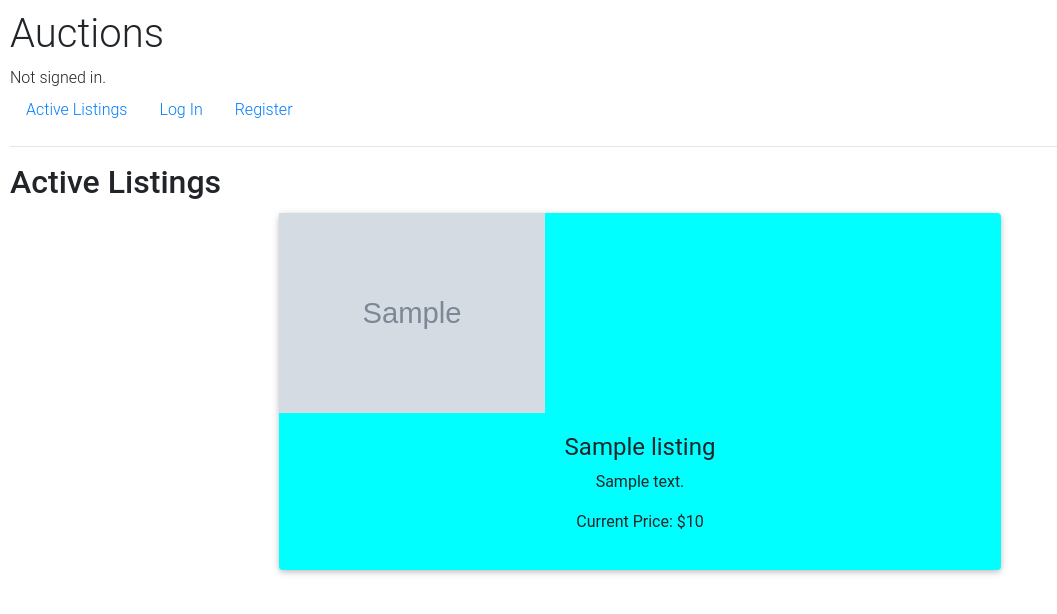
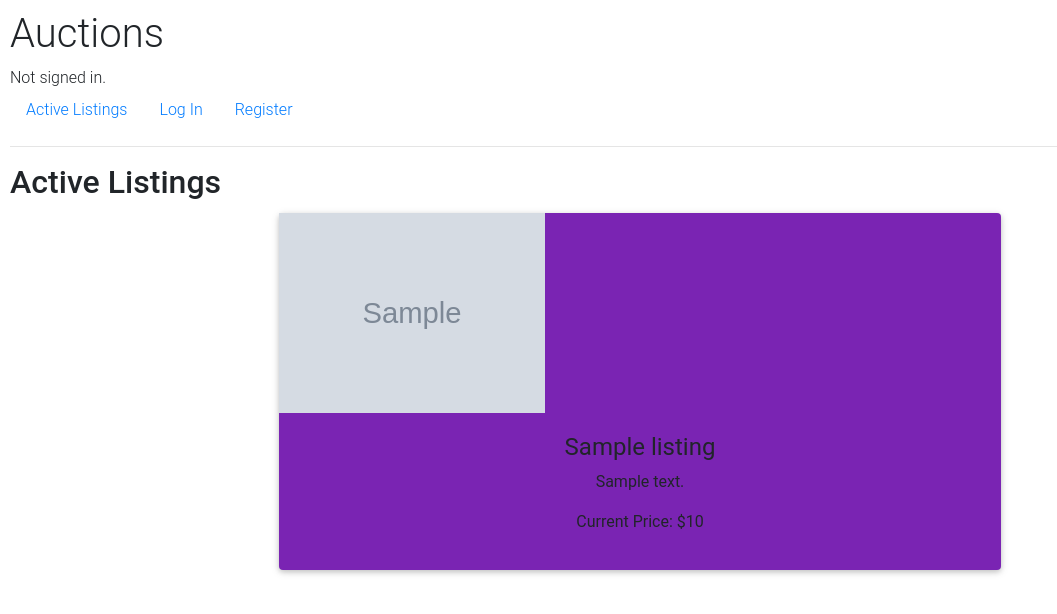
Before and after one commit to thenatural86/ecommerce, a Django app: template auctions/templates/auctions/index.html in a window 1280 px wide. Shown: the top 614 px of the page, without its empty margins (0-1057 px from the left). Run offline with Django 3.2, Linux system fonts and the light colour scheme; the template is opened without the code that fills it: most values are stand-ins (such as "Sample title", 1, 10 or a date in 2020); grey boxes marked "Sample" are stand-in pictures; some libraries are stand-ins or nearby versions.

Commit message:
db update

```diff
--- a/auctions/templates/auctions/index.html
+++ b/auctions/templates/auctions/index.html
@@ -4,8 +4,8 @@
     <h2 class="card-title h2">Active Listings</h2>
     <div class="row d-flex justify-content-center">
         <div class="col-xl-7 pb-2">
-                {% for listing in listings %}
-                    <div style="background-color: aqua;" class="card card-cascade">
+            {% for listing in listings %}
+                    <div style="background-color: rgb(122, 36, 179);" class="card card-cascade">
 
                         <div class="view view-cascade overlay ">
                             <img src="{{listing.image}}" style="height:200px">
@@ -22,7 +22,7 @@
                                 Current Price: ${{ listing.price }}
                             </p>
                         </div>
-                    {% endfor %}
+                        {% endfor %}
                 </div>
         </div>
     </div>
```
Also changed, not shown: db.sqlite3.
